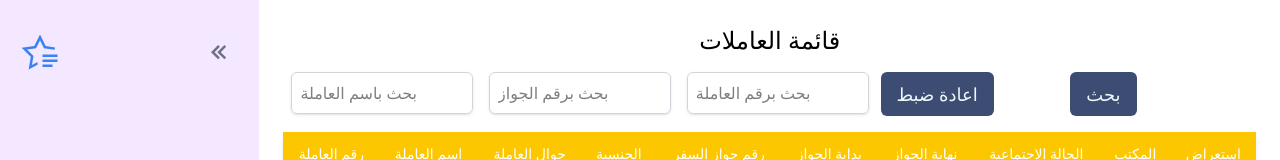
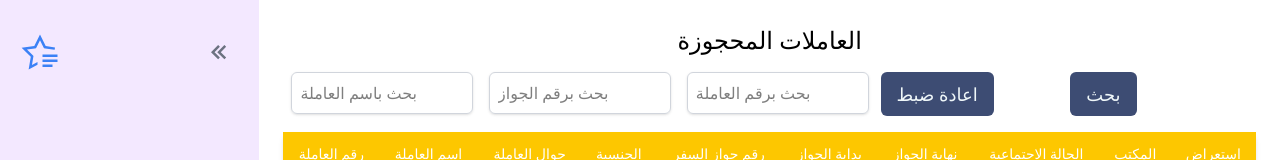
Before and after one commit to therealhesham/offices, a Next.js app: page /bookedhomemaid in a window 1280 px wide. Shown: the top 160 px of the page. Built offline with nearby package versions, Linux system fonts and the light colour scheme; no server answers.

Commit message:
commited

```diff
--- a/app/api/bookedhomemaid/route.ts
+++ b/app/api/bookedhomemaid/route.ts
@@ -23,7 +23,7 @@ const homemaidsWithOrders = await prisma.homemaid.findMany({take:20,skip:20*(Num
 
     officeName:verify?.office,
     NewOrder: {
-      every: {} // checks that there is at least one related neworder entry
+      some: {} // checks that there is at least one related neworder entry
     }
   },
   include: {
--- a/app/bookedhomemaid/page.tsx
+++ b/app/bookedhomemaid/page.tsx
@@ -160,7 +160,7 @@ export default function Table() {
         <h1
           className={`text-center font-medium text-2xl mb-4 `}
         >
-          قائمة العاملات
+         العاملات المحجوزة
         </h1>
 
         {/* Filter Section */}
```
